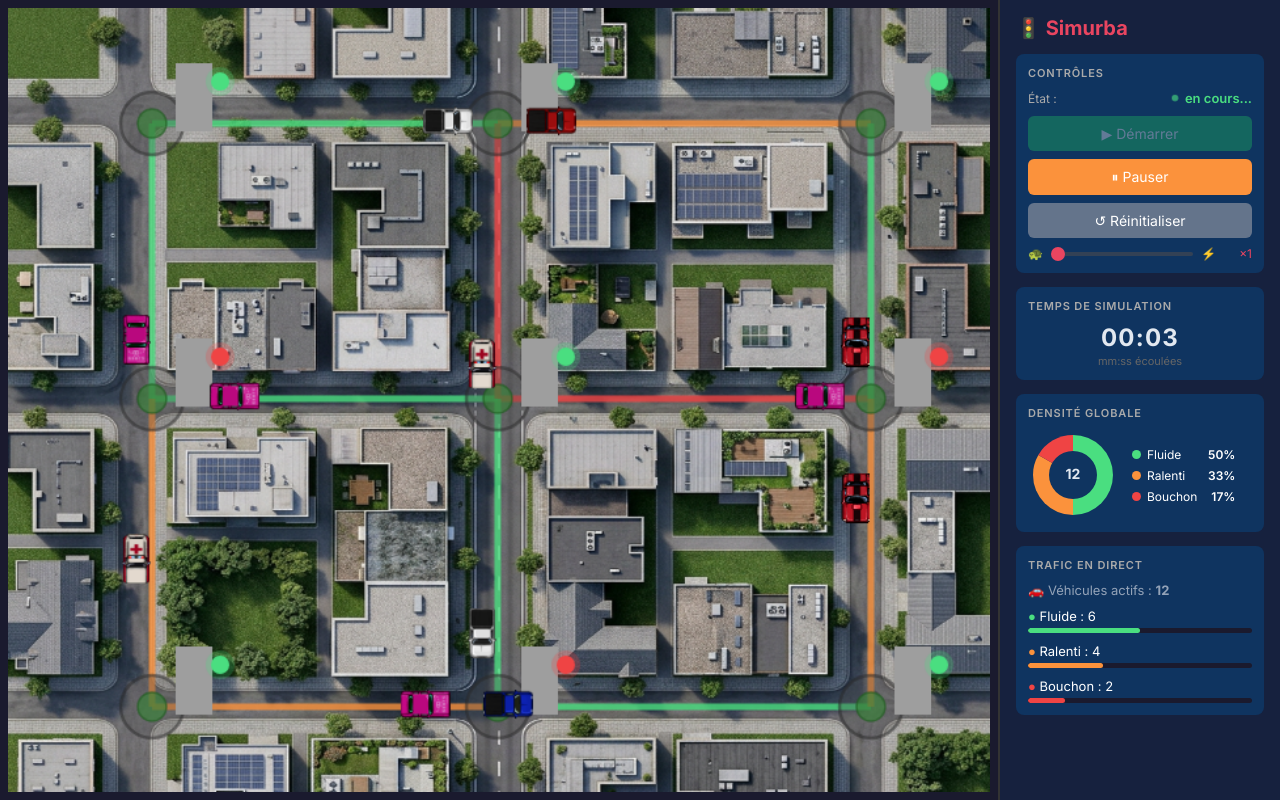
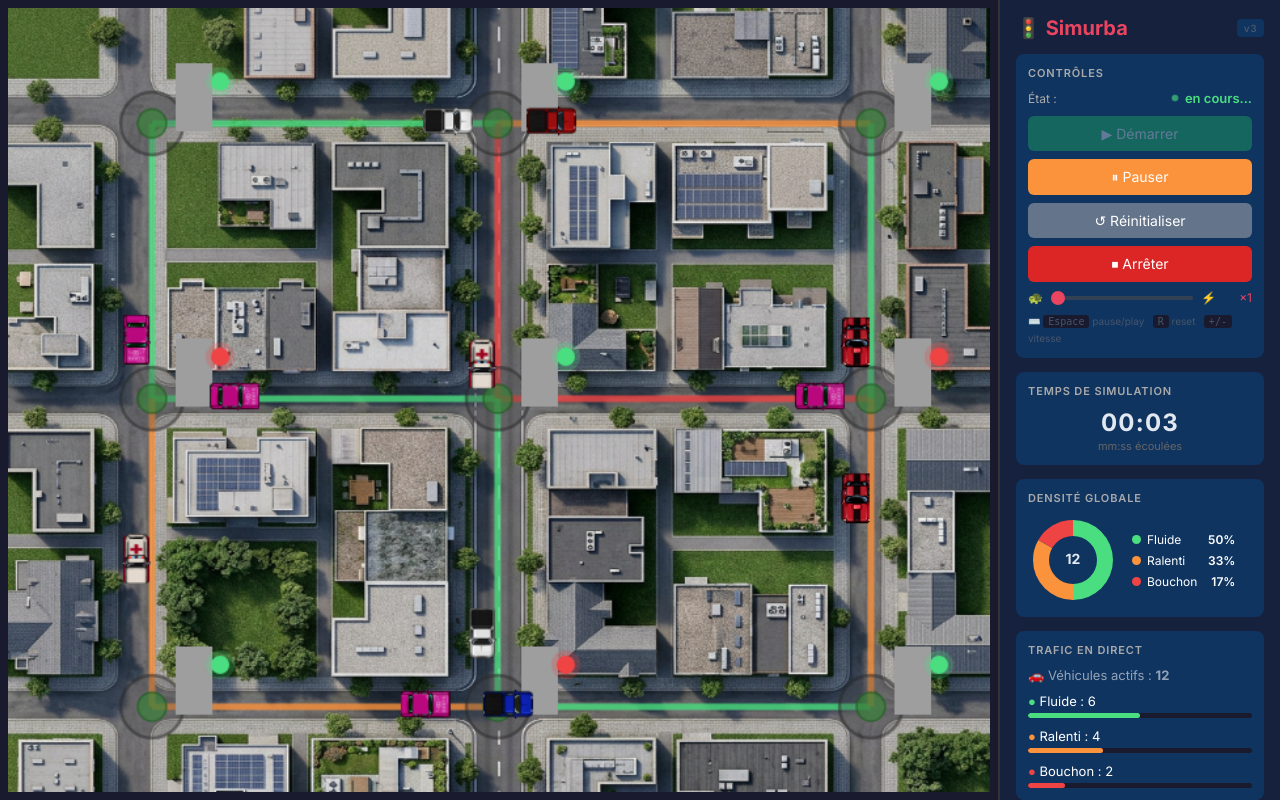
Before and after one commit to najororabiaza/simurba, a Django app: page / in a window 1280 px wide. Run offline with Django 5.2, Linux system fonts and the light colour scheme.

Commit message:
feat: add stop button, keyboard shortcuts, and version badge

```diff
--- a/traffic/static/traffic/js/simulation.js
+++ b/traffic/static/traffic/js/simulation.js
@@ -105,10 +105,12 @@
 const btnStart = document.getElementById('btn-start');
 const btnPause = document.getElementById('btn-pause');
 const btnReset = document.getElementById('btn-reset');
+const btnStop = document.getElementById('btn-stop');
 
 function setButtons(state) {
     btnStart.disabled = (state === 'running');
-    btnPause.disabled = (state === 'paused');
+    btnPause.disabled = (state === 'paused' || state === 'stopped');
+    btnStop.disabled  = (state === 'stopped');
 }
 
 function setStatus(text, color, paused = false) {
@@ -436,6 +438,39 @@
 }
 
 // ─────────────────────────────────────────────────────────────
+//  Keyboard shortcuts
+// ─────────────────────────────────────────────────────────────
+document.addEventListener('keydown', (e) => {
+    // Ignore si focus sur un input
+    if (e.target.tagName === 'INPUT') return;
+
+    switch (e.key) {
+        case ' ': // Espace : pause/play
+            e.preventDefault();
+            if (running) btnPause.click();
+            else         btnStart.click();
+            break;
+        case 'r': case 'R': // R = reset
+            btnReset.click();
+            break;
+        case 's': case 'S': // S = stop
+            btnStop.click();
+            break;
+        case '+': case '=': // + =  vitesse +0.5
+            speedFactor = Math.min(5, speedFactor + 0.5);
+            speedSlider.value = speedFactor;
+            speedLabel.textContent = '×' + speedFactor;
+            break;
+        case '-': // - = vitesse -0.5
+            speedFactor = Math.max(1, speedFactor - 0.5);
+            speedSlider.value = speedFactor;
+            speedLabel.textContent = '×' + speedFactor;
+            break;
+    }
+});
+
+
+// ─────────────────────────────────────────────────────────────
 //  Événements boutons
 // ─────────────────────────────────────────────────────────────
 btnStart.addEventListener('click', () => {
@@ -464,6 +499,20 @@
     if (!running) { running = true; loop(); }
 });
 
+btnStop.addEventListener('click', () => {
+    running = false;
+    cancelAnimationFrame(animationId);
+    // Remet tout à zéro
+    vehicles.forEach(v => { v.progress = 0; });
+    simSeconds = 0;
+    frameAcc   = 0;
+    document.getElementById('clock').textContent = '00:00';
+    // Efface le canvas
+    ctx.clearRect(0, 0, canvas.width, canvas.height);
+    setStatus('arrêté', '#ef4444', true);
+    setButtons('stopped');
+});
+
 // ─────────────────────────────────────────────────────────────
 //  Lancement
 // ─────────────────────────────────────────────────────────────
--- a/traffic/templates/traffic/base.html
+++ b/traffic/templates/traffic/base.html
@@ -177,6 +177,9 @@
         #btn-start:disabled:hover { background: #22c55e; }
         #btn-pause:disabled:hover { background: #fb923c; }
         #btn-reset:disabled:hover { background: #64748b; }
+        #btn-stop       { background: #dc2626; margin-top: 4px; }
+        #btn-stop:hover { background: #b91c1c; }
+        #btn-stop:disabled:hover { background: #dc2626; }
 
         /* ── Slider ── */
         .slider-row {
@@ -318,8 +321,9 @@
     <div id="dashboard">
 
         <!-- En-tête -->
-        <div>
+        <div style="display:flex; align-items:center; justify-content:space-between;">
             <h2>🚦 Simurba</h2>
+            <span style="font-size:10px; font-weight:600; color:#475569; background:#0f3460; border-radius:4px; padding:3px 7px; letter-spacing:0.05em;">v3</span>
         </div>
 
         <!-- Section 1 : Contrôles -->
@@ -337,6 +341,7 @@
             <button id="btn-start">▶ Démarrer</button>
             <button id="btn-pause">⏸ Pauser</button>
             <button id="btn-reset">↺ Réinitialiser</button>
+            <button id="btn-stop">⏹ Arrêter</button>
 
             <div class="slider-row">
                 <label>🐢</label>
@@ -344,6 +349,11 @@
                 <label>⚡</label>
                 <span id="speed-label">×1</span>
             </div>
+            <p style="font-size:10px; color:#475569; margin-top:8px; line-height:1.6;">
+                ⌨️ <kbd style="background:#1a1a2e; border-radius:3px; padding:1px 5px; font-size:10px;">Espace</kbd> pause/play &nbsp;
+                <kbd style="background:#1a1a2e; border-radius:3px; padding:1px 5px; font-size:10px;">R</kbd> reset &nbsp;
+                <kbd style="background:#1a1a2e; border-radius:3px; padding:1px 5px; font-size:10px;">+/-</kbd> vitesse
+            </p>
         </div>
 
         <!-- Section 2 : Horloge -->
```
